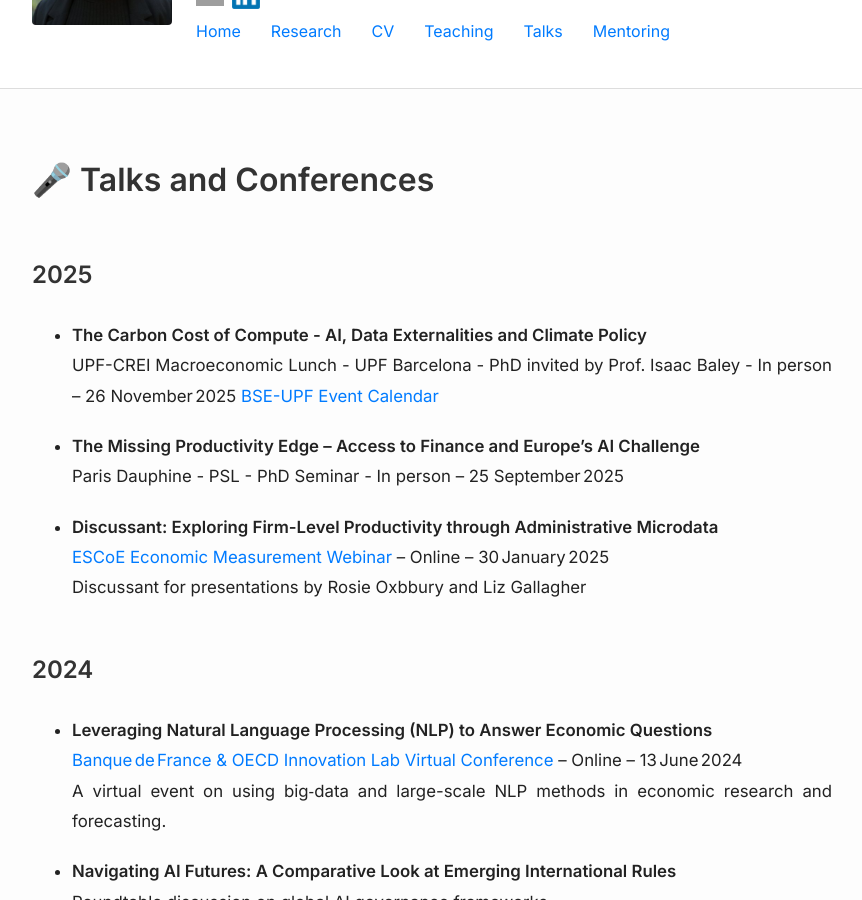
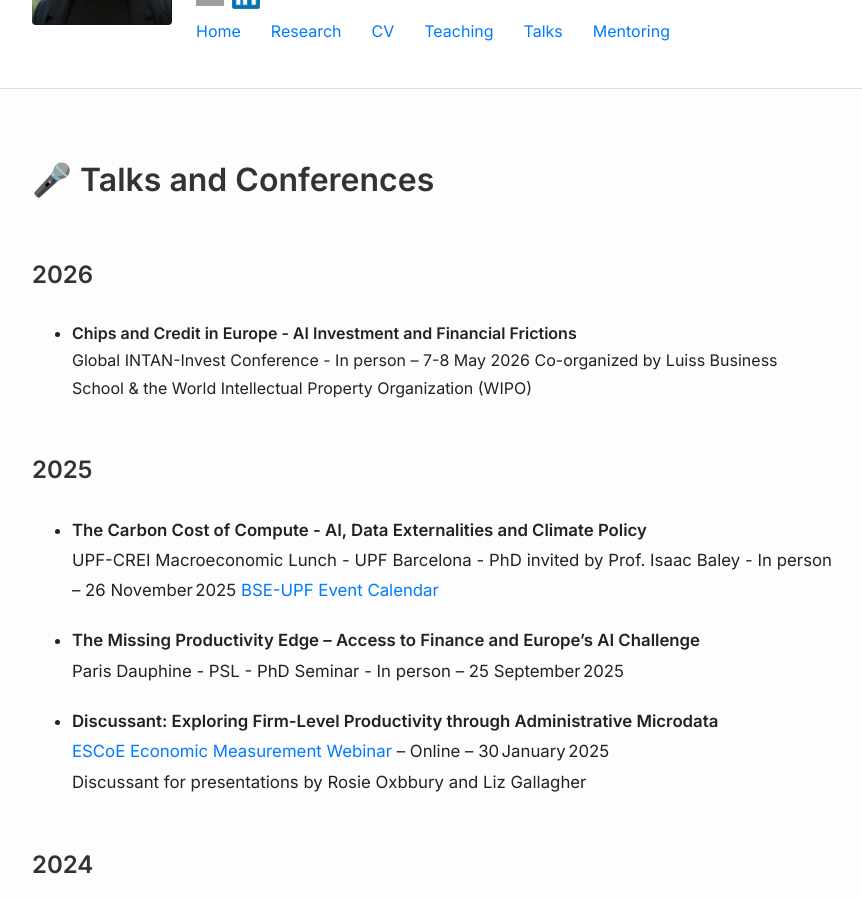
Before and after one commit to julia-m-schmidt/julia-m-schmidt.github.io, a Jekyll site: the page built from talks.md, in a window 1280 px wide and 900 px high, scrolled down 392 px. Shown: the whole window, without its empty margins (208-1070 px from the left). Built offline with Jekyll 4.4.1, drawn with Linux system fonts in a browser that asks for light colours; grey boxes are pictures that could not be loaded.

Commit message:
Update talks.md

```diff
--- a/talks.md
+++ b/talks.md
@@ -6,6 +6,10 @@ permalink: /talks/
 
 # 🎤 Talks and Conferences
 
+## 2026
+- **Chips and Credit in Europe - AI Investment and Financial Frictions**
+  Global INTAN-Invest Conference - In person – 7-8 May 2026
+  Co-organized by Luiss Business School & the World Intellectual Property Organization (WIPO)
 
 ## 2025
 
```
